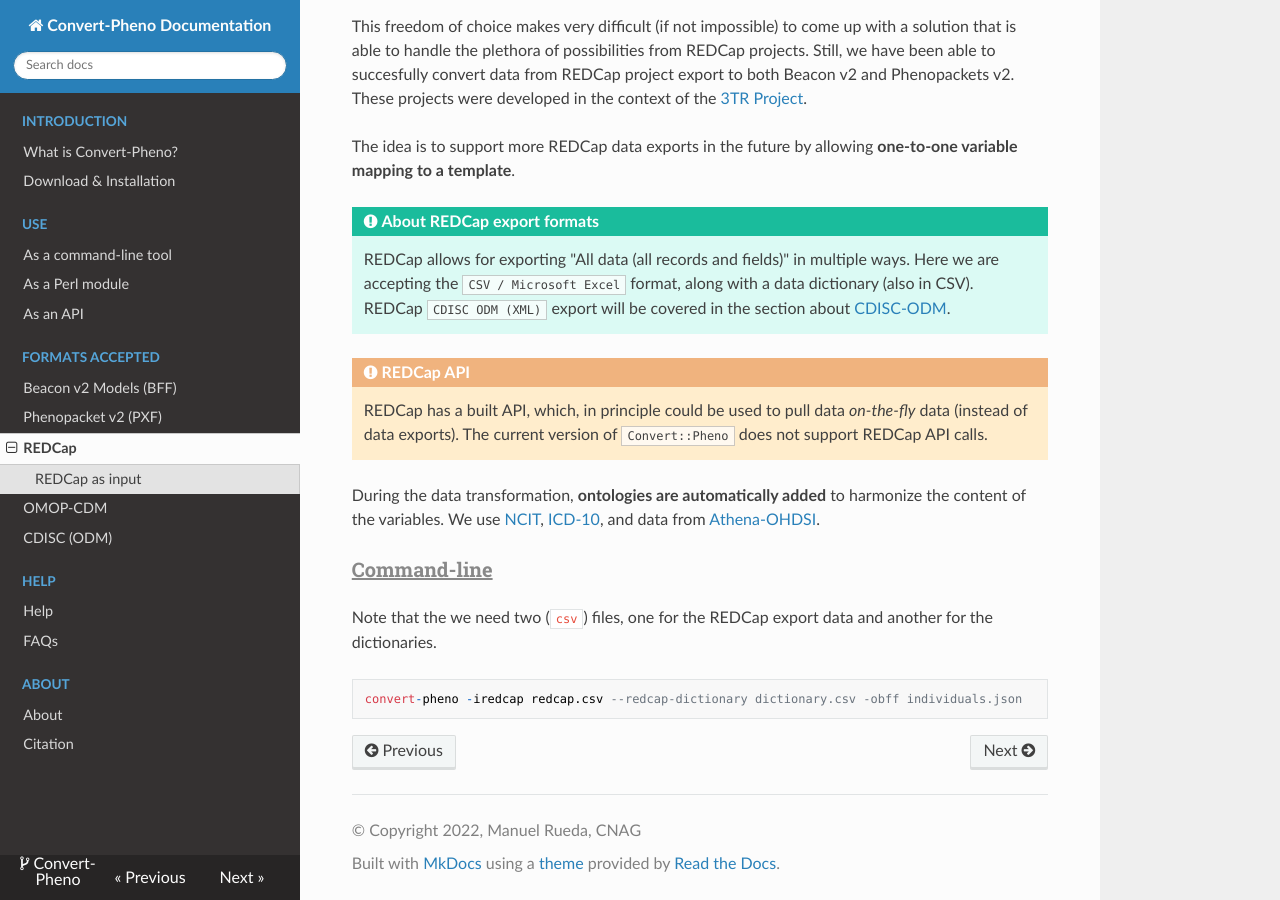
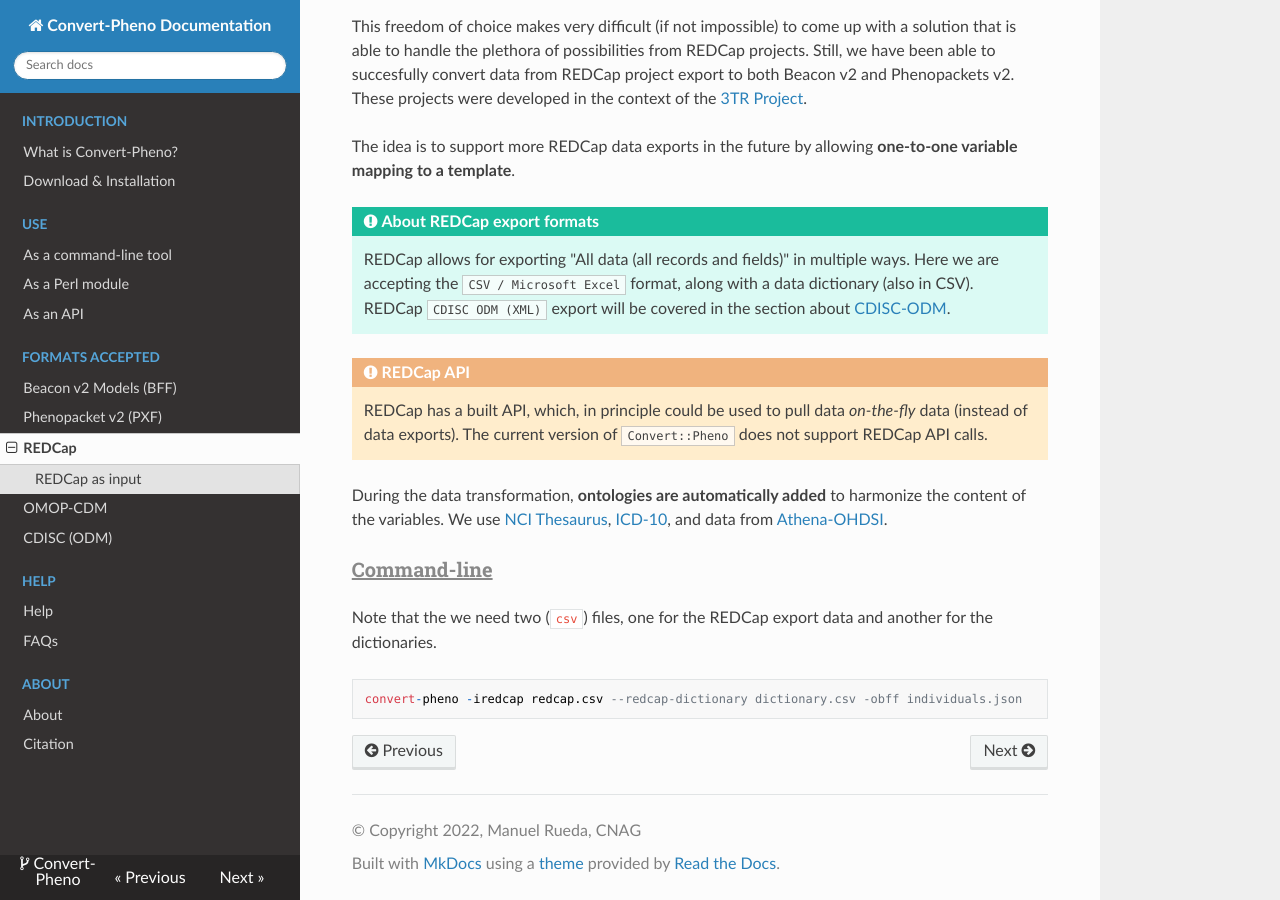
Before and after one commit to CNAG-Biomedical-Informatics/convert-pheno, an MkDocs documentation site: the page built from docs/redcap.md, in a window 1280 px wide and 900 px high, scrolled down 621 px. Built offline with MkDocs 1.6.1, drawn with Linux system fonts in a browser that asks for light colours; nearby versions of some CDN libraries.

Commit message:
Source commit

```diff
--- a/docs/redcap.md
+++ b/docs/redcap.md
@@ -26,7 +26,7 @@
     REDCap has a built API, which, in principle could be used to pull data _on-the-fly_ data (instead of data exports).
     The current version of `Convert::Pheno` does not support REDCap API calls.
 
-During the data transformation, **ontologies are automatically added** to harmonize the content of the variables. We use [NCIT](http://purl.obolibrary.org/obo/ncit.owl), [ICD-10](https://icd.who.int/browse10/2019/), and data from [Athena-OHDSI](https://github.com/OHDSI).
+During the data transformation, **ontologies are automatically added** to harmonize the content of the variables. We use [NCI Thesaurus](https://ncithesaurus.nci.nih.gov/ncitbrowser), [ICD-10](https://icd.who.int/browse10), and data from [Athena-OHDSI](https://athena.ohdsi.org/search-terms/start).
 
 ### Command-line
 
```
Also changed, not shown: README.md (+3 -3 lines), 3 other files.
